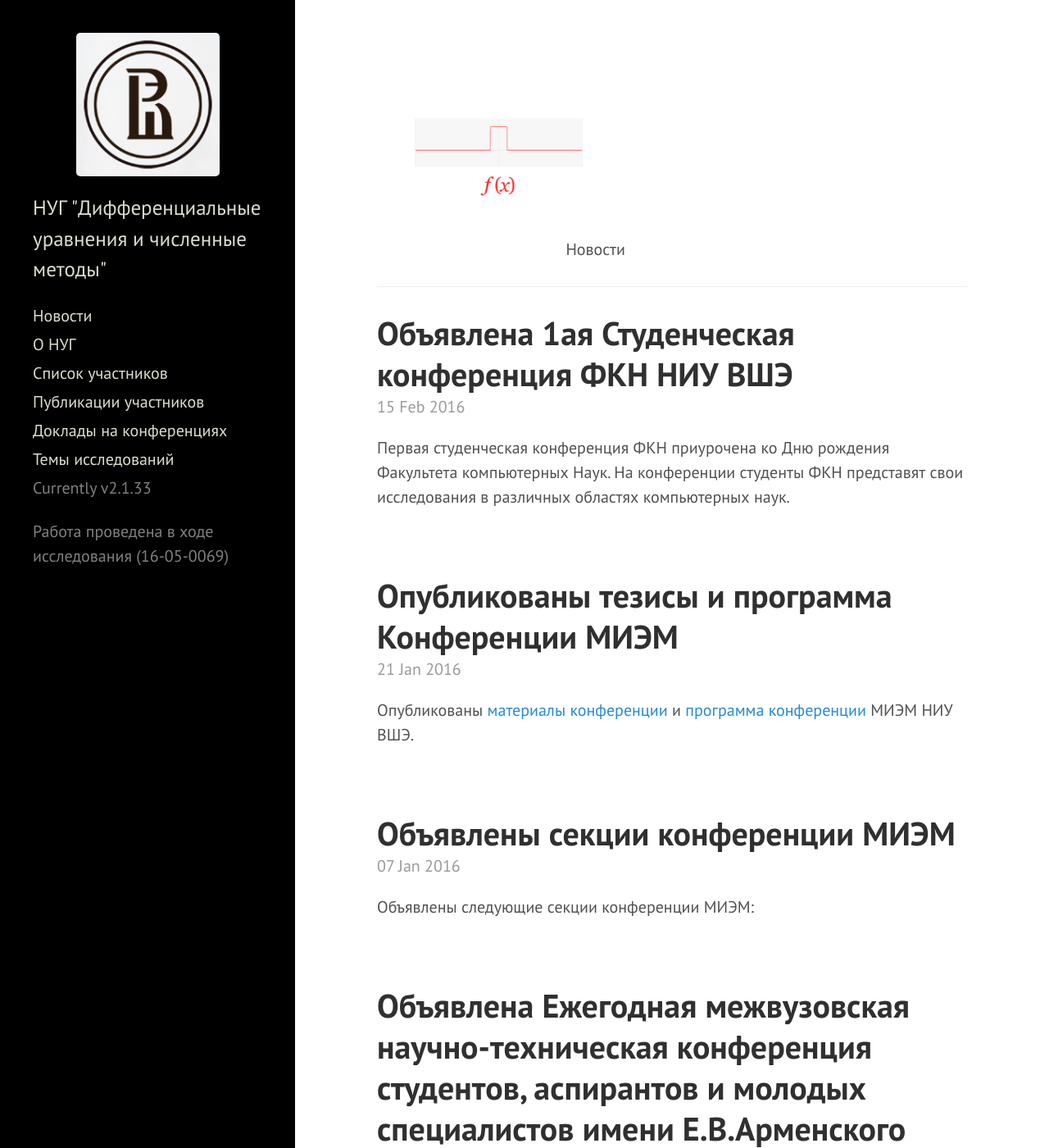
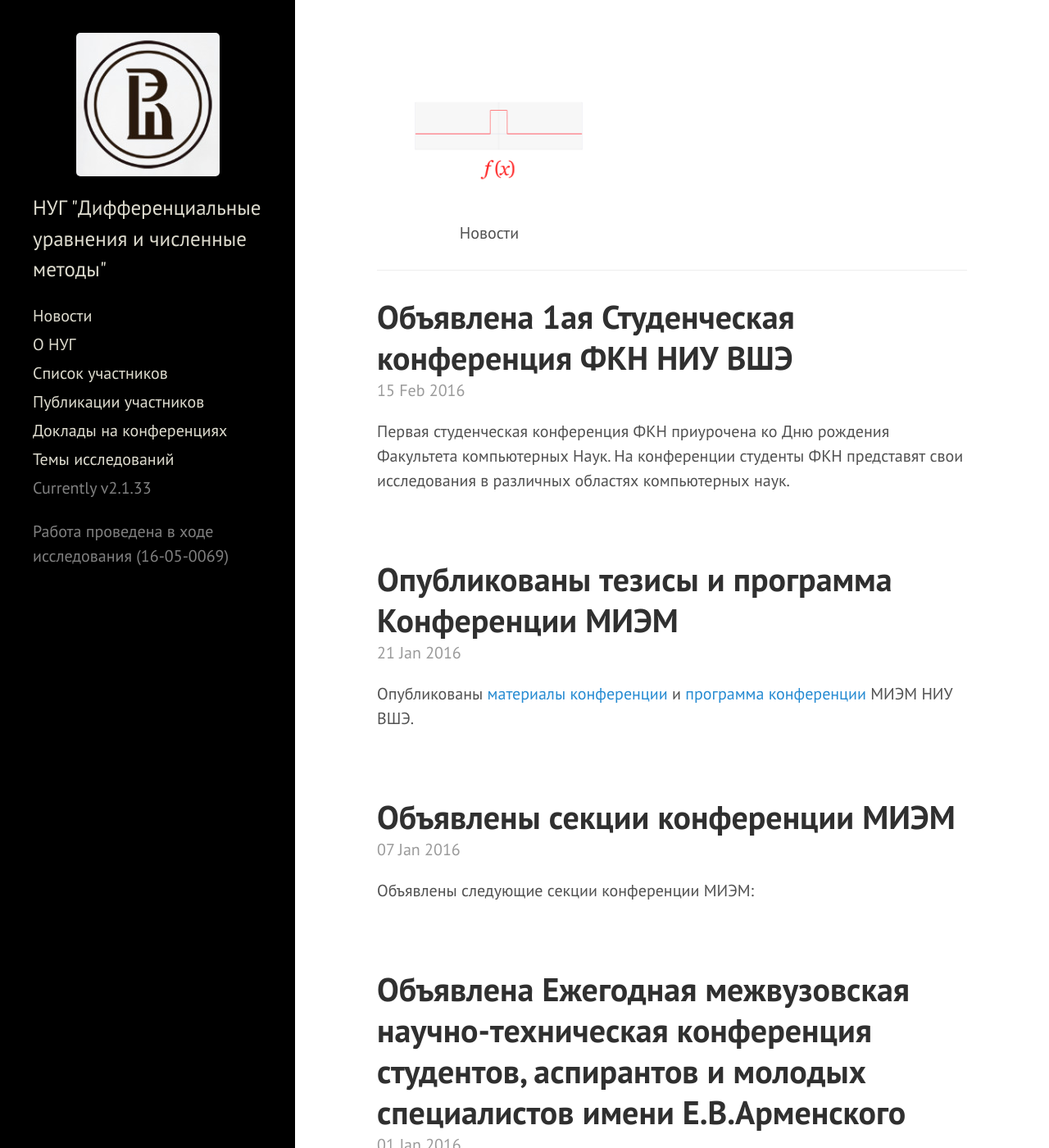
Before and after one commit to hsemmsg/hsemmsg.github.io, a Jekyll site: the page built from index.html, in a window 1280 px wide and 1400 px high. Shown: the whole window at 82% size. Built offline with Jekyll 4.4.1, drawn with Linux system fonts in a browser that asks for light colours; the list of posts is cut into pages by our own code.

```diff
--- a/public/css/hyde.css
+++ b/public/css/hyde.css
@@ -126,8 +126,8 @@
  overflow:hidden;
  position:relative;
  width:90%;
- margin-bottom:20px;
- margin-top:20px;
+ margin-bottom:0px;
+ margin-top:0px;
  margin-left:auto;
  margin-right:auto;
  }
@@ -138,7 +138,7 @@
  }
  .righttext {
  height: auto;
- width: 70%;
+ width: 90%;
  /*display: inline;*/
  float: right;
  }
```
